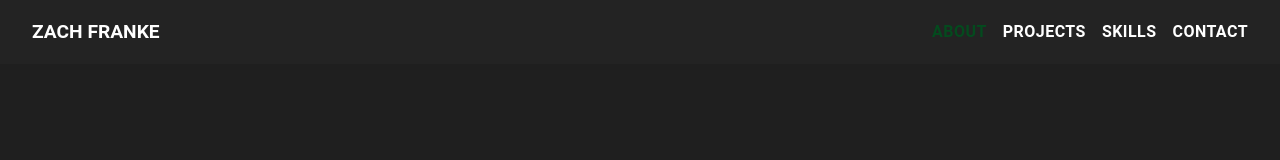
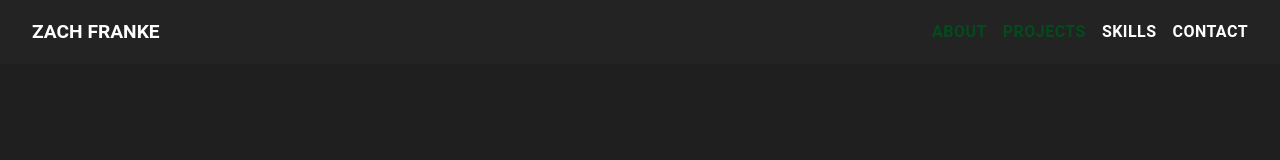
Before and after one commit to zfranke/zfranke-portfolio, a React (Create React App) app: page / in a window 1280 px wide. Shown: the top 160 px of the page. Built offline with nearby package versions, Linux system fonts and the light colour scheme.

Commit message:
Dev Test
Made a color change on navbar

```diff
--- a/src/comps/navbar.js
+++ b/src/comps/navbar.js
@@ -76,7 +76,7 @@ function Navbar() {
                 <NavbarButton href="/about" sx={{ color: '#044a1e' }}>
                     About
                 </NavbarButton>
-                <NavbarButton href="/projects" color="inherit">
+                <NavbarButton href="/projects" sx={{ color: '#044a1e' }}>
                     Projects
                 </NavbarButton>
                 <NavbarButton href="/skills" color="inherit">
```
